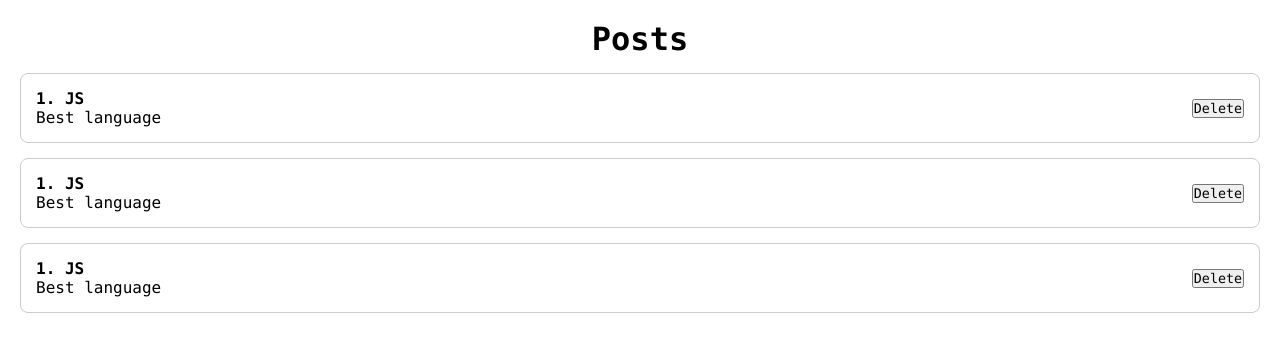
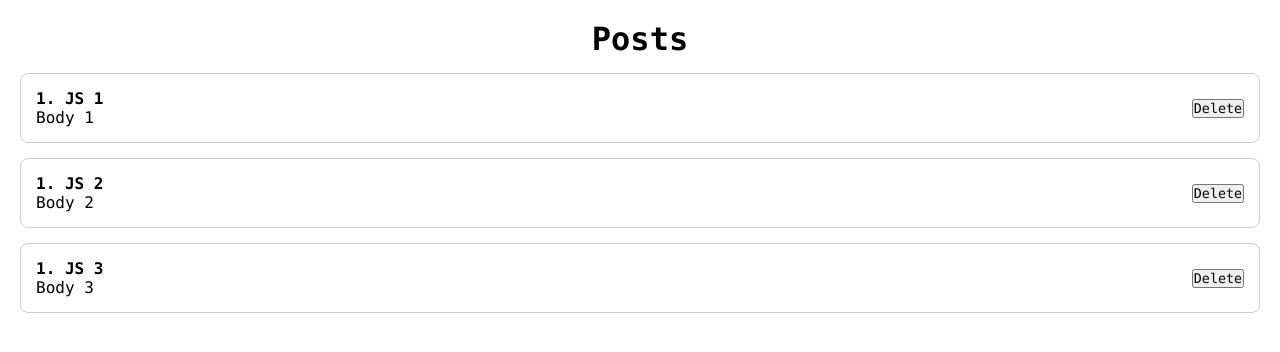
Before and after one commit to VitaliiSoloninko/angular-basic-posts, an Angular app: page / in a window 1280 px wide. Shown: the top 352 px of the page. Built offline with nearby package versions, Linux system fonts and the light colour scheme.

Commit message:
0.3 IPost model + @Input

```diff
--- a/src/app/posts/post-item/post-item.component.html
+++ b/src/app/posts/post-item/post-item.component.html
@@ -1,7 +1,7 @@
 <div class="post__item">
   <div>
-    <strong>1. JS</strong>
-    <div>Best language</div>
+    <strong>{{ post.id }}. {{ post.title }}</strong>
+    <div>{{ post.body }}</div>
   </div>
   <div class="post__btns">
     <button>Delete</button>
--- a/src/app/posts/posts.component.html
+++ b/src/app/posts/posts.component.html
@@ -1,5 +1,11 @@
 <h1 style="text-align: center">Posts</h1>
 
-<app-post-item></app-post-item>
-<app-post-item></app-post-item>
-<app-post-item></app-post-item>
+<app-post-item
+  [post]="{ id: 1, title: 'JS 1', body: 'Body 1' }"
+></app-post-item>
+<app-post-item
+  [post]="{ id: 1, title: 'JS 2', body: 'Body 2' }"
+></app-post-item>
+<app-post-item
+  [post]="{ id: 1, title: 'JS 3', body: 'Body 3' }"
+></app-post-item>
--- /dev/null
+++ b/src/models/IPost.ts
@@ -0,0 +1,5 @@
+export interface IPost {
+  id: number;
+  title: string;
+  body: string;
+}
```
Also changed, not shown: src/app/posts/post-item/post-item.component.ts (+4 -3 lines).
